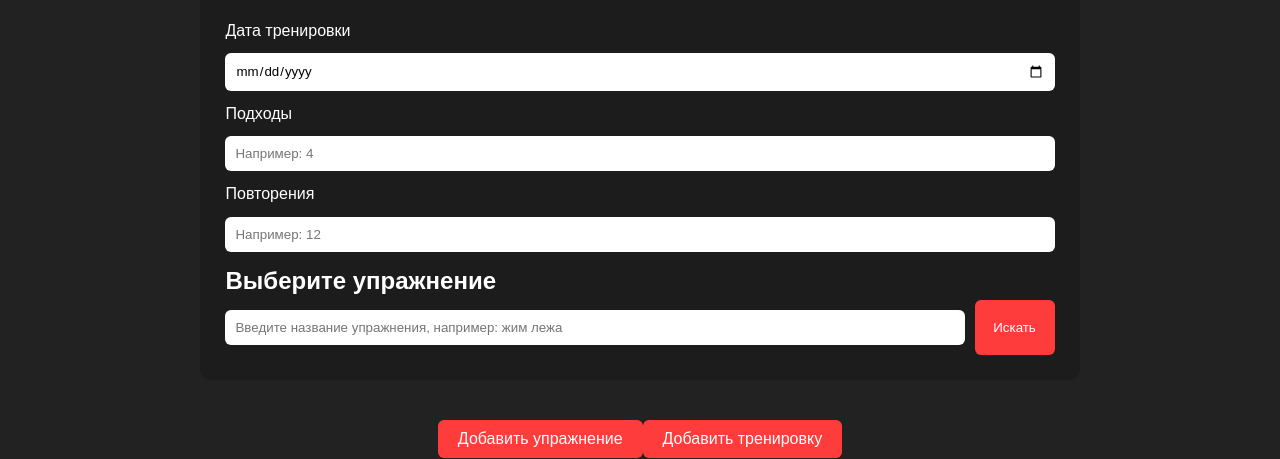
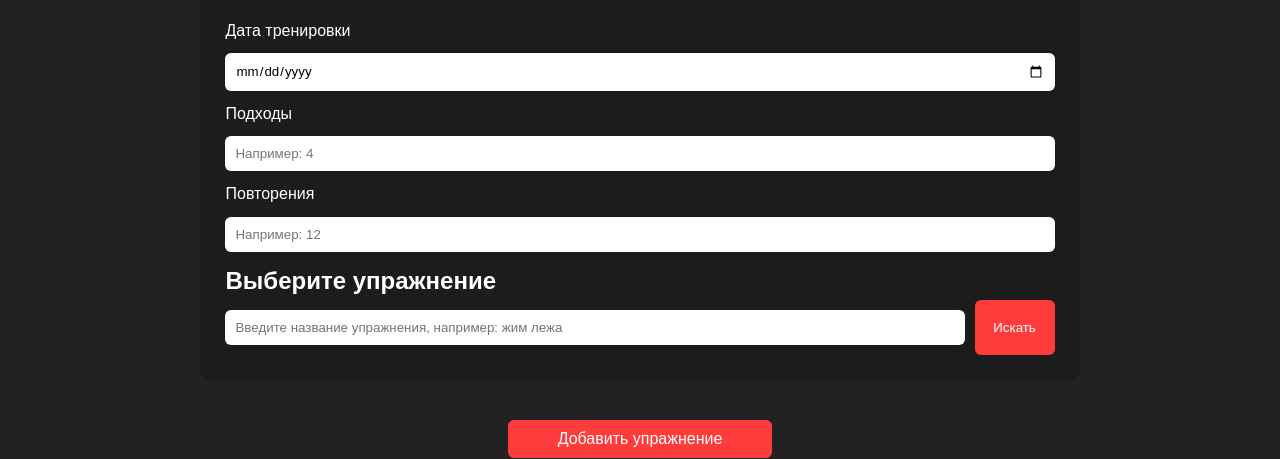
Before and after one commit to MercuRY0l/fitness-site, a plain HTML site: page frontend/templates/training.html in a window 1280 px wide. Shown: the part 177-636 px from the top of the page. Drawn offline with nearby package versions, Linux system fonts and the light colour scheme.

Commit message:
Прописан стиль дя кнопок добавления

```diff
--- a/frontend/static/css/training.css
+++ b/frontend/static/css/training.css
@@ -129,10 +129,15 @@ justify-content: center;
 }
 
 .add-button-container{
-display: flex;
-justify-content: center;
+    display: flex;
+    justify-content: center;
+    flex-direction: column;;
+    gap: 30px;
 
+    width: 30%;
+    margin: 0 auto;
 }
+
 
 .workout{
 background:#1c1c1c;
```
